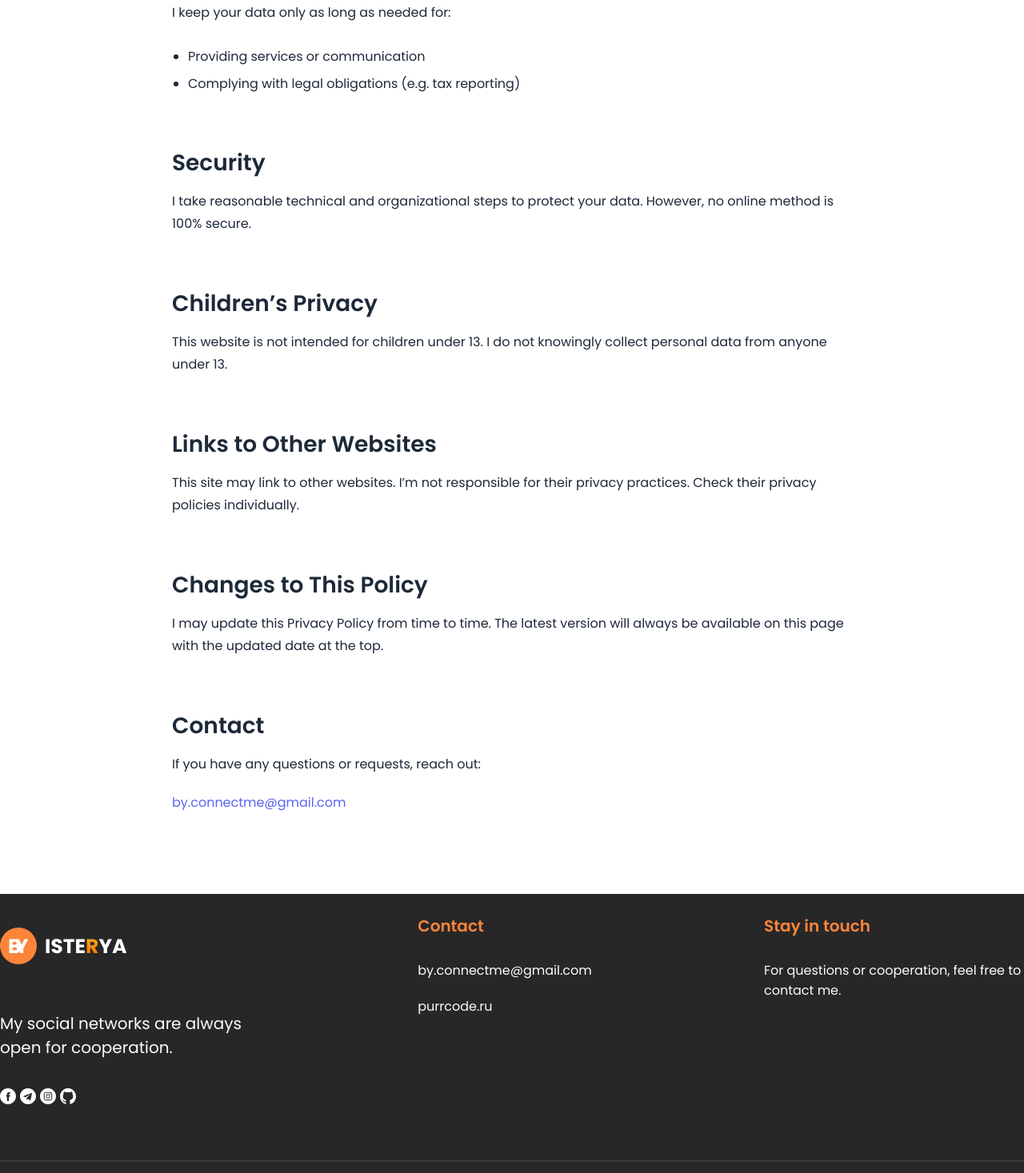
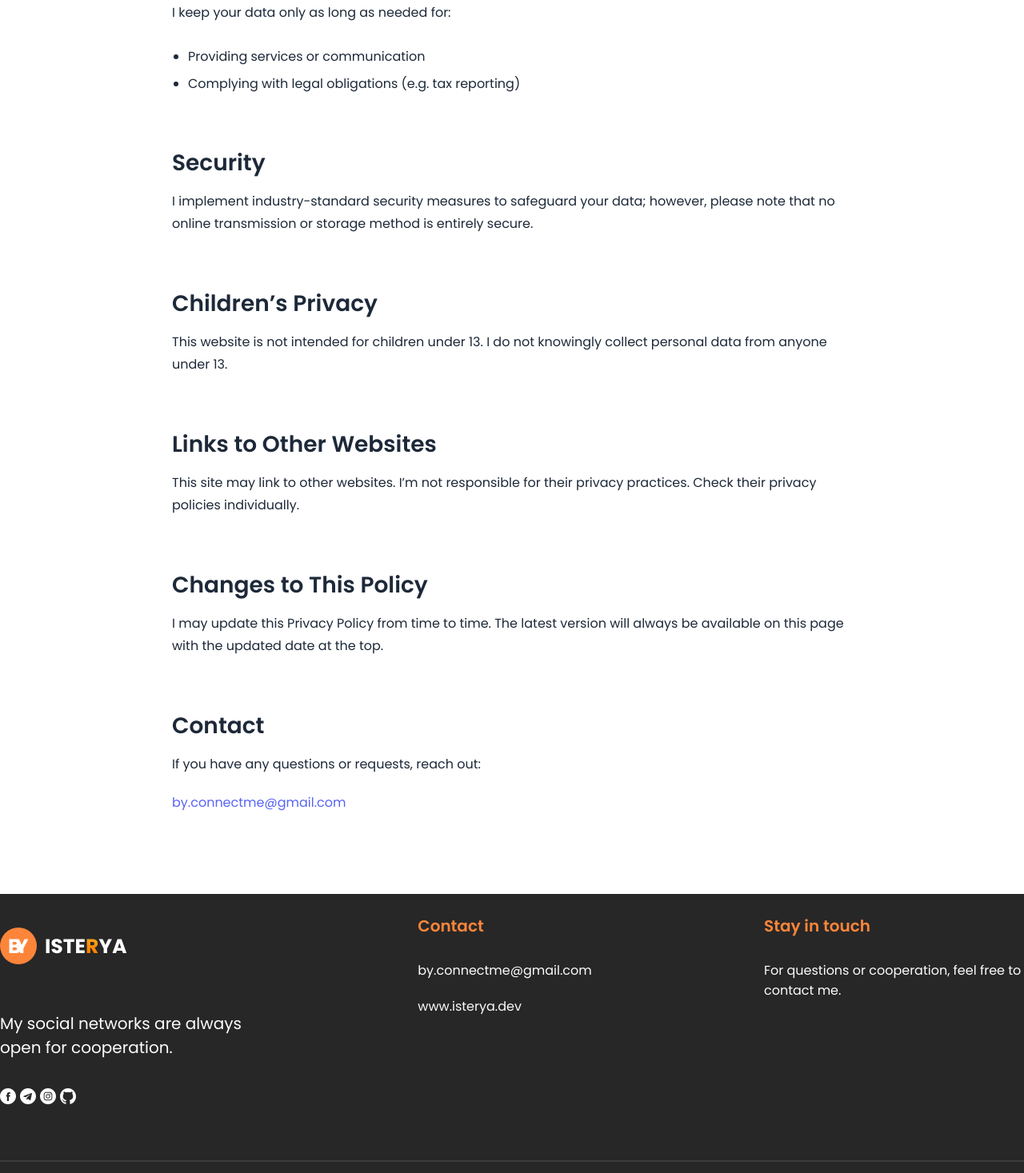
Before and after one commit to Isterya/my-portfolio, a React (Create React App) app: page /privacy-policy in a window 1280 px wide. Shown: the part 2965-4432 px from the top of the page at 80% size. Built offline with nearby package versions, Linux system fonts and the light colour scheme.

Commit message:
refactor: change the site link in Footer and specify the Security condition

```diff
--- a/src/data/footerData.ts
+++ b/src/data/footerData.ts
@@ -39,5 +39,5 @@ export const navLinks: string[] = [
 
 export const contactInfo: ContactInfo[] = [
   { text: 'by.connectme@gmail.com', href: 'mailto:by.connectme@gmail.com' },
-  { text: 'purrcode.ru', href: 'https://purrcode.ru/' },
+  { text: 'www.isterya.dev', href: 'http://www.isterya.dev' },
 ];
--- a/src/pages/privacyPolicyPage/PrivacyPolicyPage.tsx
+++ b/src/pages/privacyPolicyPage/PrivacyPolicyPage.tsx
@@ -115,8 +115,9 @@ const PrivacyPolicyPage = () => {
 
         <h3 id="security">Security</h3>
         <p>
-          I take reasonable technical and organizational steps to protect your
-          data. However, no online method is 100% secure.
+          I implement industry-standard security measures to safeguard your
+          data; however, please note that no online transmission or storage
+          method is entirely secure.
         </p>
 
         <h3 id="children">Children’s Privacy</h3>
```
